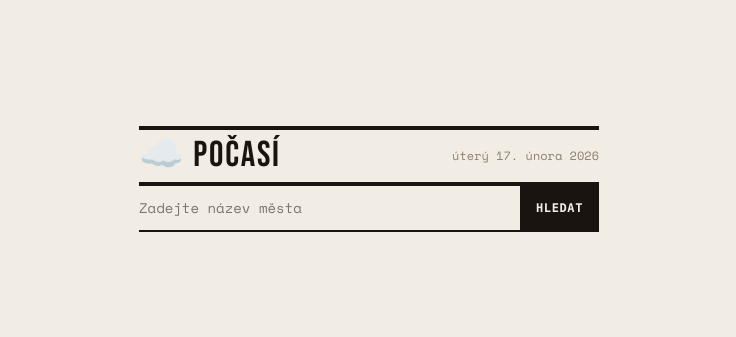
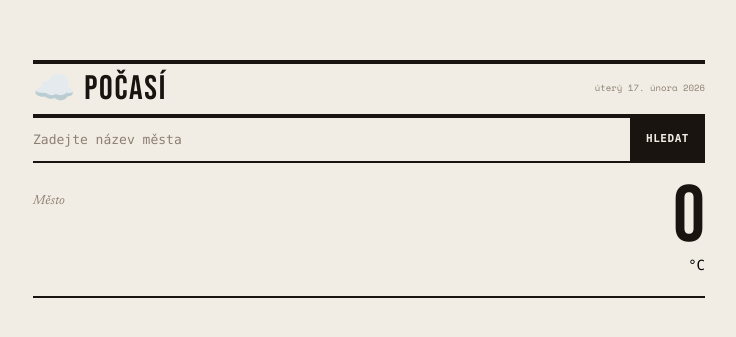
Before and after one commit to jakubjanak/weatherapp, a React (Vite) app: page / in a window 1280 px wide. Shown: the part 211-548 px from the top of the page, without its empty margins (271-1007 px from the left). Built offline with nearby package versions, Linux system fonts and the light colour scheme.

Commit message:
SearchBar dodelan i funkcne. CityHadline taky hotovy.

```diff
--- a/package.json
+++ b/package.json
@@ -12,6 +12,7 @@
   "dependencies": {
     "@tailwindcss/vite": "^4.1.18",
     "axios": "^1.13.5",
+    "dotenv": "^17.3.1",
     "react": "^19.2.0",
     "react-dom": "^19.2.0",
     "tailwindcss": "^4.1.18"
--- a/src/App.tsx
+++ b/src/App.tsx
@@ -1,13 +1,19 @@
 import AppLayout from "./components/layout/AppLayout"
 import Masthead from "./components/weather/Masthead"
 import SearchBar from "./components/search/SearchBar"
+import CityHeadline from "./components/weather/CityHeadline"
+import { useState } from "react"
 
 function App() {
+  const [cityName, setCityName] = useState("")
+  const [data, setData] = useState()
+
   return (
     <>
       <AppLayout>
         <Masthead />
-        <SearchBar />
+        <SearchBar setCityName={setCityName} setData={setData} />
+        <CityHeadline cityName={cityName} data={data} />
       </AppLayout>
     </>
   )
--- a/src/components/layout/AppLayout.tsx
+++ b/src/components/layout/AppLayout.tsx
@@ -1,7 +1,7 @@
 export default function AppLayout({ children }: { children: React.ReactNode }) {
     return (
         <div className="min-h-screen bg-paper flex items-center justify-center p-6 font-space">
-            <div className="w-full max-w-115">
+            <div className="w-full max-w-2xl">
                 {children}
             </div>
         </div>
--- a/src/components/search/SearchBar.tsx
+++ b/src/components/search/SearchBar.tsx
@@ -1,6 +1,8 @@
-import { useState } from "react"
+import { useState, type SetStateAction } from "react"
+import { getWeather } from "../../hooks/useWeather"
+import { type Dispatch } from "react"
 
-export default function SearchBar() {
+export default function SearchBar({ setCityName, setData }: { setCityName: Dispatch<SetStateAction<string>>, setData: Dispatch<SetStateAction<any>> }) {
     // je potreba dodelat funkcionalitu pro hledani, UI hotove
     const [value, setValue] = useState("")
 
@@ -8,16 +10,27 @@ export default function SearchBar() {
         setValue(newValue)
     }
 
+    const onSubmit = async () => {
+        try {
+            const weatherData = await getWeather(value)
+            setCityName(value)
+            setData(weatherData)
+            console.log(weatherData)
+        } catch (error) {
+            console.error("Error fetching weather data:", error)
+        }
+    }
+
     return (
         <div className="flex border-b-2 border-ink mb-5">
             <input
                 type="text"
                 placeholder="Zadejte název města"
-                className="flex-1 bg-transparent border-none outline-none text-sm py-3"
+                className="flex-1 bg-transparent border-none outline-none font-mono text-[13px] text-ink py-3 placeholder:text-muted"
                 value={value}
                 onChange={(e) => onChange(e.target.value)}
             />
-            <button className="bg-ink text-paper border-none cursor-pointer font-mono font-bold text-xs px-4 tracking-wider">HLEDAT</button>
+            <button className="bg-ink text-paper font-mono text-[11px] font-bold px-4 tracking-wider cursor-pointer hover:opacity-90 transition-opacity" onClick={onSubmit}>HLEDAT</button>
         </div>
     )
 }
--- a/src/components/weather/CityHeadline.tsx
+++ b/src/components/weather/CityHeadline.tsx
@@ -0,0 +1,14 @@
+export default function CityHeadline({ cityName, data }: { cityName: string, data: any }) {
+    return (
+        <div className="grid grid-cols-[1fr_auto] gap-5 border-b-2 border-ink pb-5 mb-5 items-start">
+            <div>
+                <div className="font-bebas text-[80px] leading-[0.9] text-ink">{cityName}</div>
+                <div className="font-news italic text-[13px] text-muted mt-2">{data && data.sys.country || "Město"}</div>
+            </div>
+            <div className="text-right">
+                <div className="font-bebas text-[80px] leading-[0.85] text-ink">{data &&data.main.temp || "0"}</div>
+                <span className="font-mono text-[14px] text-weather-red block mt-1">°C</span>
+            </div>
+        </div>
+    )
+}
--- a/src/components/weather/Masthead.tsx
+++ b/src/components/weather/Masthead.tsx
@@ -15,8 +15,8 @@ export default function Masthead() {
     }, [])
     return (
         <div className="border-t-4 border-b-4 border-ink flex items-center justify-between py-2 mb-0">
-            <div className="text-4xl tracking-wider font-bebas text-ink leading-none">☁️ POČASÍ</div>
-            <div className="text-xs text-muted text-right leading-1.5">{date}</div>
+            <div className="font-bebas text-[34px] tracking-wider text-ink leading-none">☁️ POČASÍ</div>
+            <div className="text-[9px] text-muted text-right leading-relaxed">{date}</div>
         </div>
     )
 }
--- a/src/hooks/useWeather.ts
+++ b/src/hooks/useWeather.ts
@@ -0,0 +1,11 @@
+import axios from "axios";
+
+export const getWeather = async (city: string) => {
+    try {
+        const response = await axios.get(`https://api.openweathermap.org/data/2.5/weather?q=${city}&appid=${import.meta.env.VITE_OPENWEATHER_API_KEY}&units=metric&lang=cz`)
+        return response.data
+    } catch (error) {
+        console.error("Error fetching weather data:", error)
+        throw error
+    }
+}
--- a/src/index.css
+++ b/src/index.css
@@ -4,8 +4,14 @@
 @theme {
     --font-space: 'Space Mono', monospace;
     --font-bebas: 'Bebas Neue', cursive;
+    --font-news: 'Newsreader', serif;
 
     --color-ink: #1a1410;
     --color-muted: #8a7f72;
     --color-paper: #f2ede4;
+    --color-red: #d63c2f;
+
+    --grid-cols-custom: 1fr auto;
+
+    --items-gridStart: start;
 }
--- a/vite.config.ts
+++ b/vite.config.ts
@@ -1,8 +1,15 @@
 import { defineConfig } from 'vite'
 import react from '@vitejs/plugin-react'
 import tailwindcss from '@tailwindcss/vite'
+import dotenv from "dotenv";
+
+dotenv.config();
 
 // https://vite.dev/config/
 export default defineConfig({
   plugins: [react(), tailwindcss(),],
+  define: {
+    "process.env.VITE_PROJECT_URL": JSON.stringify(process.env.VITE_PROJECT_URL),
+    "process.env.VITE_SUPABASE_KEY": JSON.stringify(process.env.VITE_SUPABASE_KEY),
+  },
 })
```
Also changed, not shown: 2 other files (tests, documents, lock files or other folders).
